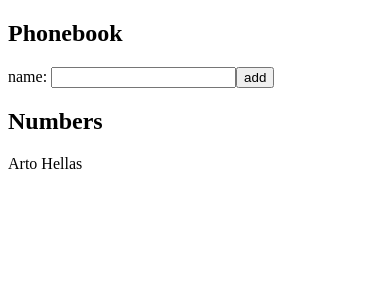
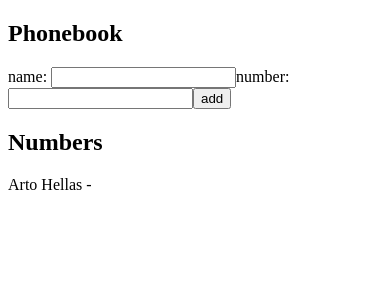
Before and after one commit to Jordan-Rob/FullStackOpen, a React (Create React App) app in the folder part2/the_phonebook/: page / in a window 390 px wide. Shown: the top 300 px of the page. Built offline with nearby package versions, Linux system fonts and the light colour scheme.

Commit message:
Exercise 2.8: The Phonebook Step3

```diff
--- /dev/null
+++ b/part2/the_phonebook/src/App.js
@@ -0,0 +1,57 @@
+import React, {useState} from 'react';
+
+const App = () => {
+    const [ persons, setPersons ] = useState([
+      { name: 'Arto Hellas', id:0 }
+    ])
+    const [ newName, setNewName ] = useState('')
+    const [ newNum, setNewNum] = useState('')
+
+    const addPerson = (event) => {
+      event.preventDefault()
+
+      const existent = persons.find(person => person.name === newName)
+
+      if (existent){
+        window.alert(`${newName} already exists`)
+      }else {
+      const newObj = {
+        name:newName,
+        phone:newNum,
+        date: new Date().toISOString(),
+        id: persons.length + 1
+        }
+
+        setPersons(persons.concat(newObj))
+        setNewName('')
+        setNewNum('')
+      }
+
+    }
+
+    const inputChange = (event) => {
+      console.log(event.target.value)
+      setNewName(event.target.value)
+    }
+
+    const numChange = (event) => {
+        console.log(event.target.value)
+        setNewNum(event.target.value)
+      }
+
+
+    return (
+      <div>
+        <h2>Phonebook</h2>
+        <form onSubmit={addPerson}>
+            name: <input value={newName} onChange={inputChange} />
+            number: <input value={newNum} onChange={numChange} />
+            <button type="submit">add</button>
+        </form>
+        <h2>Numbers</h2>
+        {persons.map( person => <p key={person.id}> {person.name} - {person.phone} </p> )}
+      </div>
+    )
+  }
+
+export default App;
--- a/part2/the_phonebook/src/index.js
+++ b/part2/the_phonebook/src/index.js
@@ -1,50 +1,7 @@
 import React, { useState } from 'react';
 import ReactDOM from 'react-dom';
+import App from './App';
 
-const App = () => {
-  const [ persons, setPersons ] = useState([
-    { name: 'Arto Hellas', id:0 }
-  ])
-  const [ newName, setNewName ] = useState('')
-
-  const addPerson = (event) => {
-    event.preventDefault()
-
-    const existent = persons.find(person => person.name === newName)
-
-    if (existent){
-      window.alert(`${newName} already exists`)
-    }else {
-    const newObj = {
-      name:newName,
-      date: new Date().toISOString(),
-      id: persons.length + 1
-      }
-
-      setPersons(persons.concat(newObj))
-      setNewName('')
-    }
-
-  }
-
-  const inputChange = (event) => {
-    console.log(event.target.value)
-    setNewName(event.target.value)
-  }
-
-
-  return (
-    <div>
-      <h2>Phonebook</h2>
-      <form onSubmit={addPerson}>
-          name: <input value={newName} onChange={inputChange} />
-          <button type="submit">add</button>
-      </form>
-      <h2>Numbers</h2>
-      {persons.map( person => <p key={person.id}> {person.name} </p> )}
-    </div>
-  )
-}
 
 ReactDOM.render(
   <React.StrictMode>
```
